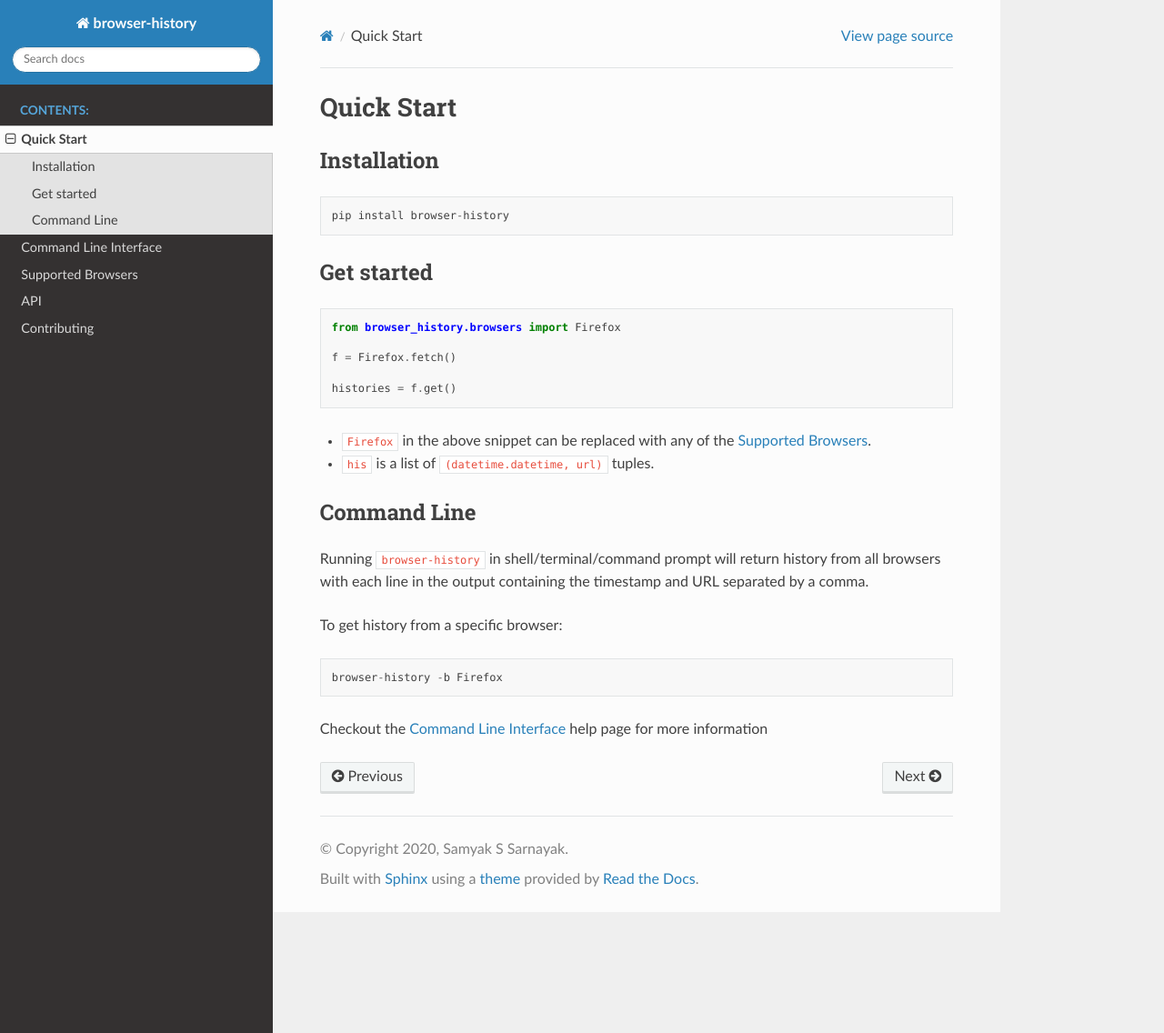
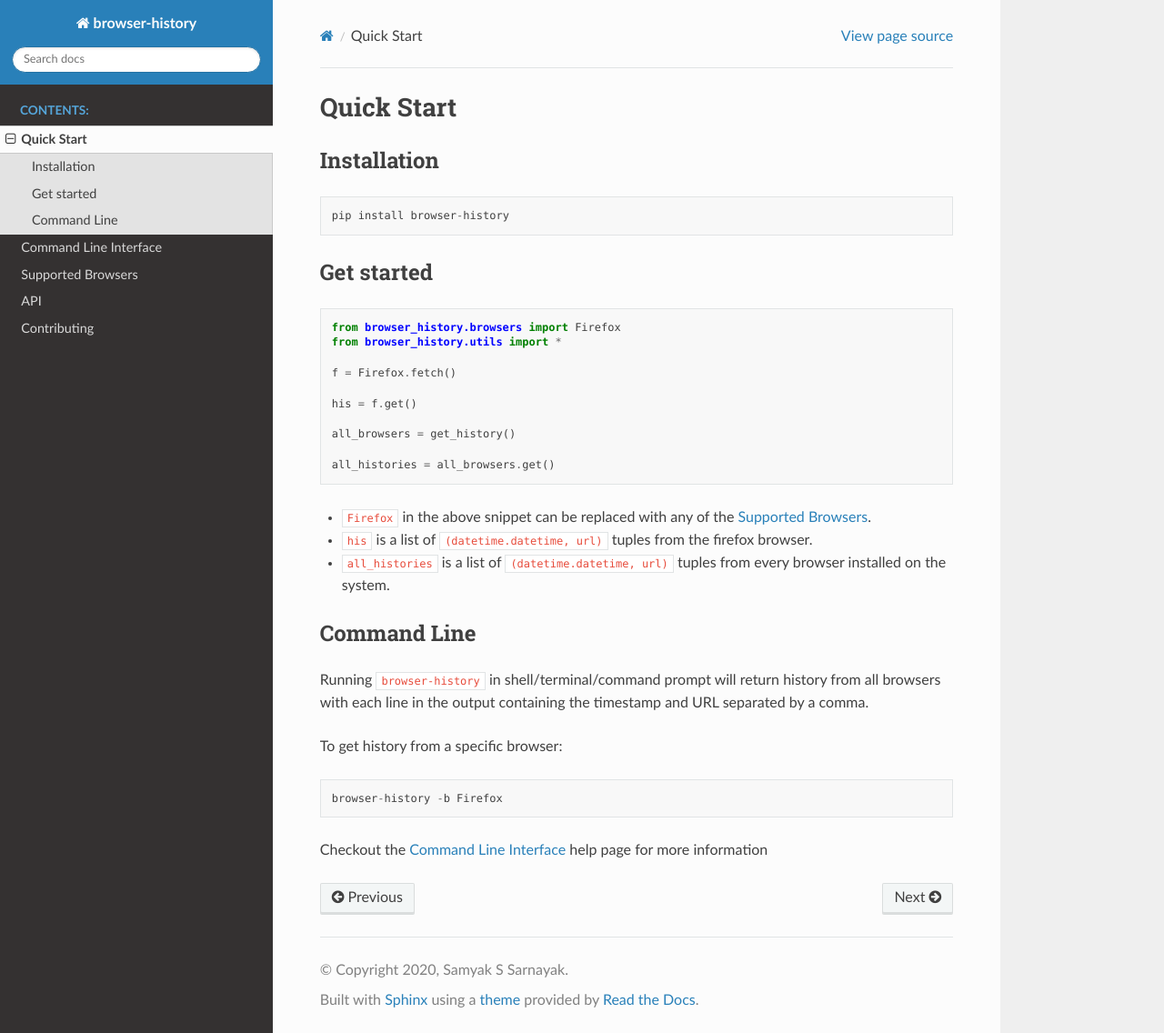
Before and after one commit to browser-history/browser-history, a Sphinx documentation site: the page built from docs/quickstart.rst, in a window 1280 px wide and 1136 px high. Shown: the whole window at 91% size. Built offline with Sphinx 7.4.7 and the Read the Docs theme 2.0.0, drawn with Linux system fonts in a browser that asks for light colours.

Commit message:
[DOC] Demonstrate get_history() & fix grammar mistakes
Update README. In Chromium browser replace 'Google Chrome'. Fix grammar mistake in index.rst

```diff
--- a/docs/index.rst
+++ b/docs/index.rst
@@ -8,7 +8,7 @@ Check out the :ref:`quick_start` to get started.
 
 This project relies on contributions made by other people especially for browsers
 other than Chrome, Firefox and Safari and for platforms other than Windows, Mac
-and Linux. As such, if notice any issues or if there is no support for your browser
+and Linux. As such, if you notice any issues or if there is no support for your browser
 or platform, please open an issue on `the GitHub Page <https://github.com/pesos/browser-history>`_
 
 .. toctree::
--- a/docs/quickstart.rst
+++ b/docs/quickstart.rst
@@ -16,13 +16,19 @@ Get started
 ::
 
     from browser_history.browsers import Firefox
+    from browser_history.utils import *
 
     f = Firefox.fetch()
 
-    histories = f.get()
+    his = f.get()
+
+    all_browsers = get_history()
+
+    all_histories = all_browsers.get()
 
 - ``Firefox`` in the above snippet can be replaced with any of the :ref:`supported_browsers`.
-- ``his`` is a list of ``(datetime.datetime, url)`` tuples.
+- ``his`` is a list of ``(datetime.datetime, url)`` tuples from the firefox browser.
+- ``all_histories`` is a list of ``(datetime.datetime, url)`` tuples from every browser installed on the system.
 
 Command Line
 ------------
```
Also changed, not shown: README.md (+7 -1 lines), 1 other file.
